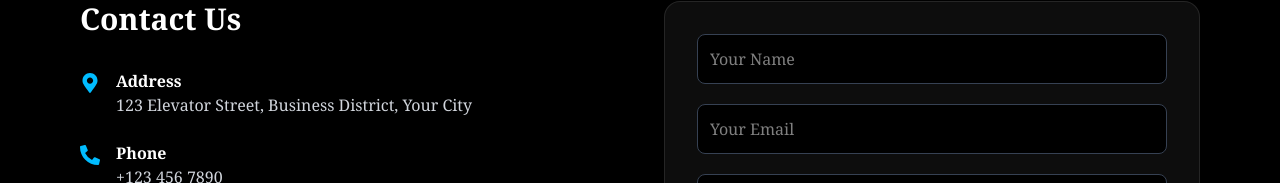
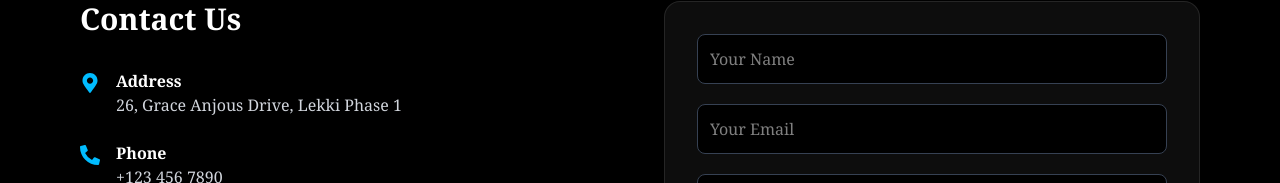
Before and after one commit to Ademiday00/VipLift, a React (Vite) app: page / in a window 1280 px wide. Shown: the part 2238-2421 px from the top of the page. Built offline with nearby package versions, Linux system fonts and the light colour scheme.

Commit message:
updated -v

```diff
--- a/index.html
+++ b/index.html
@@ -2,7 +2,7 @@
 <html lang="en">
   <head>
     <meta charset="UTF-8" />
-    <link rel="icon" type="image/svg+xml" href="/vite.svg" />
+   <link rel="icon" href="%PUBLIC_URL%/favicon.ico" />
     <meta name="viewport" content="width=device-width, initial-scale=1.0" />
     <title>vipprofile-page</title>
   </head>
--- a/src/components/Contactus.tsx
+++ b/src/components/Contactus.tsx
@@ -17,7 +17,7 @@ const ContactSection = () => {
               <FaMapMarkerAlt className="text-sky-400 text-xl mt-1" />
               <div>
                 <h3 className="text-white font-semibold">Address</h3>
-                <p>123 Elevator Street, Business District, Your City</p>
+                <p>26, Grace Anjous Drive, Lekki Phase 1</p>
               </div>
             </div>
 
```
Also changed, not shown: 1 other file (tests, documents, lock files or other folders).
